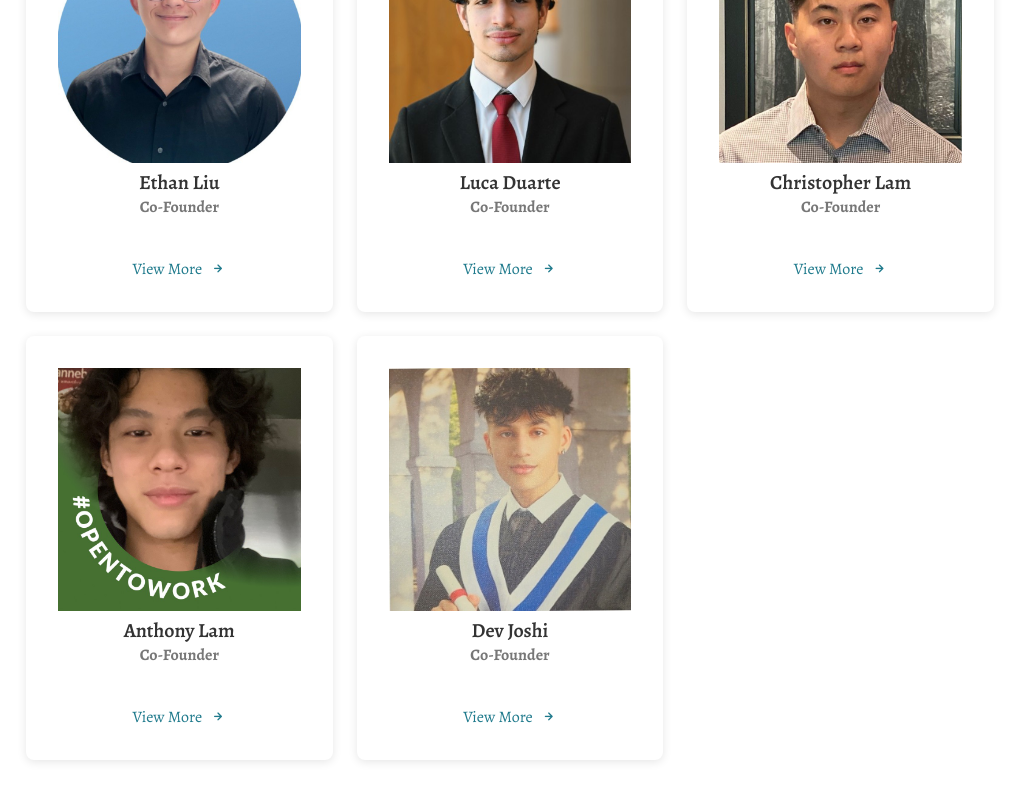
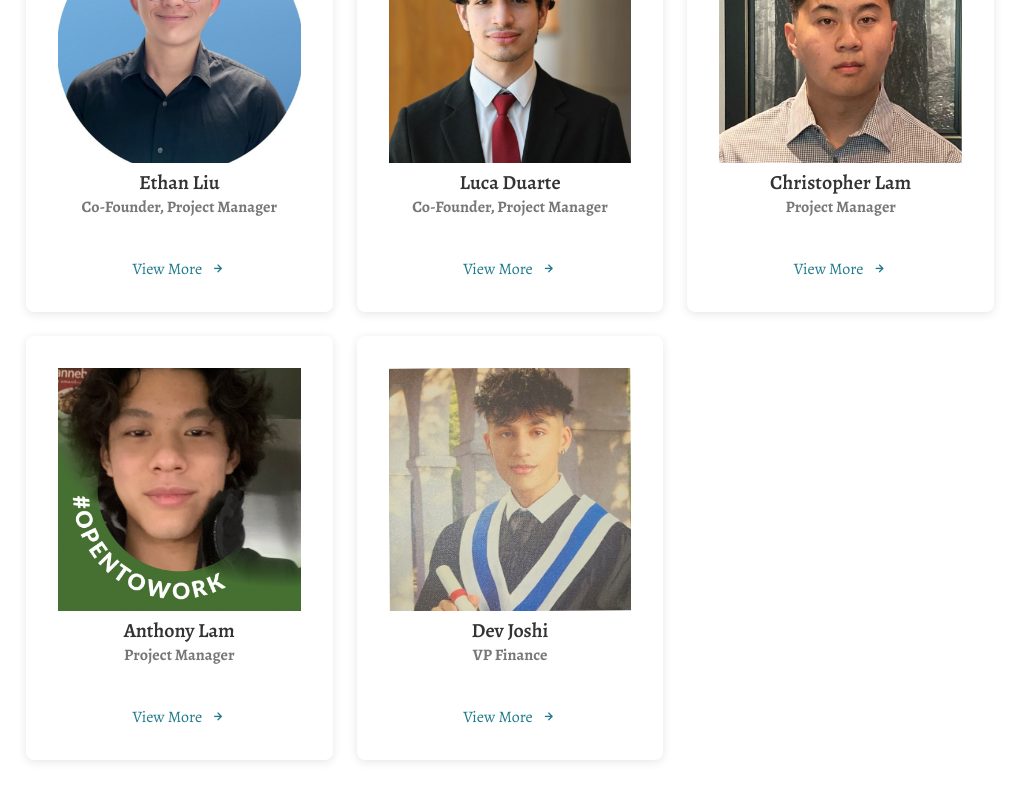
Before and after one commit to dahan8473/Club_Website, a React (Vite) app: page / in a window 1280 px wide. Shown: the part 2003-2803 px from the top of the page, without its empty margins (130-1149 px from the left). Built offline with nearby package versions, Linux system fonts and the light colour scheme.

Commit message:
Update Member.jsx

```diff
--- a/src/components/member/Member.jsx
+++ b/src/components/member/Member.jsx
@@ -71,7 +71,7 @@ const Member = () => {
           <div>
             <img src={justin} alt="Justin Oh" className="member__image" />
             <h3 className="member__title"> Justin Oh</h3>
-            <h4 className="member__subtitle">Co-Founder</h4>
+            <h4 className="member__subtitle">Co-Founder, Project Manager</h4>
           </div>
 
           <span onClick={() => toggleTab(2)} className="member__button">
@@ -93,7 +93,7 @@ const Member = () => {
               ></i>
 
               <h3 className="member__modal-title">Justin Oh</h3>
-              <h4 className="member__modal-subtitle">Co-Founder</h4>
+              <h4 className="member__modal-subtitle">Co-Founder, Project Manager</h4>
 
               <ul className="member__modal-services grid">
 
@@ -115,7 +115,7 @@ const Member = () => {
           <div>
             <img src={sarah} alt="Sarah Chiang" className="member__image" />
             <h3 className="member__title">Sarah Chiang</h3>
-            <h4 className="member__subtitle">Co-Founder</h4>
+            <h4 className="member__subtitle">Co-Founder, Project Manager</h4>
           </div>
 
           <span onClick={() => toggleTab(3)} className="member__button">
@@ -137,7 +137,7 @@ const Member = () => {
               ></i>
 
               <h3 className="member__modal-title">Sarah Chiang</h3>
-              <h4 className="member__modal-subtitle">Co-Founder</h4>
+              <h4 className="member__modal-subtitle">Co-Founder, Project Manager</h4>
 
               <ul className="member__modal-services grid">
 
@@ -158,7 +158,7 @@ const Member = () => {
           <div>
             <img src={ethan} alt="Ethan Liu" className="member__image" />
             <h3 className="member__title"> Ethan Liu</h3>
-            <h4 className="member__subtitle">Co-Founder</h4>
+            <h4 className="member__subtitle">Co-Founder, Project Manager</h4>
           </div>
 
           <span onClick={() => toggleTab(4)} className="member__button">
@@ -180,7 +180,7 @@ const Member = () => {
               ></i>
 
               <h3 className="member__modal-title">Ethan Liu</h3>
-              <h4 className="member__modal-subtitle">Co-Founder</h4>
+              <h4 className="member__modal-subtitle">Co-Founder, Project Manager</h4>
 
               <ul className="member__modal-services grid">
 
@@ -201,7 +201,7 @@ const Member = () => {
           <div>
             <img src={luca} alt="Luca Duarte" className="member__image" />
             <h3 className="member__title"> Luca Duarte</h3>
-            <h4 className="member__subtitle">Co-Founder</h4>
+            <h4 className="member__subtitle">Co-Founder, Project Manager</h4>
           </div>
 
           <span onClick={() => toggleTab(5)} className="member__button">
@@ -223,7 +223,7 @@ const Member = () => {
               ></i>
 
               <h3 className="member__modal-title">Luca Duarte</h3>
-              <h4 className="member__modal-subtitle">Co-Founder</h4>
+              <h4 className="member__modal-subtitle">Co-Founder, Project Manager</h4>
 
               <ul className="member__modal-services grid">
 
@@ -244,7 +244,7 @@ const Member = () => {
           <div>
             <img src={christopher} alt="Christopher Lam" className="member__image" />
             <h3 className="member__title">Christopher Lam</h3>
-            <h4 className="member__subtitle">Co-Founder</h4>
+            <h4 className="member__subtitle">Project Manager</h4>
           </div>
 
           <span onClick={() => toggleTab(6)} className="member__button">
@@ -266,7 +266,7 @@ const Member = () => {
               ></i>
 
               <h3 className="member__modal-title">Christopher Lam</h3>
-              <h4 className="member__modal-subtitle">Co-Founder</h4>
+              <h4 className="member__modal-subtitle">Project Manager</h4>
 
               <ul className="member__modal-services grid">
 
@@ -287,7 +287,7 @@ const Member = () => {
           <div>
             <img src={anthony} alt="Anthony Lam" className="member__image" />
             <h3 className="member__title">Anthony Lam</h3>
-            <h4 className="member__subtitle">Co-Founder</h4>
+            <h4 className="member__subtitle">Project Manager</h4>
           </div>
 
           <span onClick={() => toggleTab(7)} className="member__button">
@@ -309,7 +309,7 @@ const Member = () => {
               ></i>
 
               <h3 className="member__modal-title">Anthony Lam</h3>
-              <h4 className="member__modal-subtitle">Co-Founder</h4>
+              <h4 className="member__modal-subtitle">Project Manager</h4>
 
               <ul className="member__modal-services grid">
 
@@ -330,7 +330,7 @@ const Member = () => {
           <div>
             <img src={dev} alt="Dev Joshi" className="member__image" />
             <h3 className="member__title">Dev Joshi</h3>
-            <h4 className="member__subtitle">Co-Founder</h4>
+            <h4 className="member__subtitle">VP Finance</h4>
           </div>
 
           <span onClick={() => toggleTab(8)} className="member__button">
@@ -352,7 +352,7 @@ const Member = () => {
               ></i>
 
               <h3 className="member__modal-title">Dev Joshi</h3>
-              <h4 className="member__modal-subtitle">Co-Founder</h4>
+              <h4 className="member__modal-subtitle">VP Finance</h4>
 
               <ul className="member__modal-services grid">
 
```
